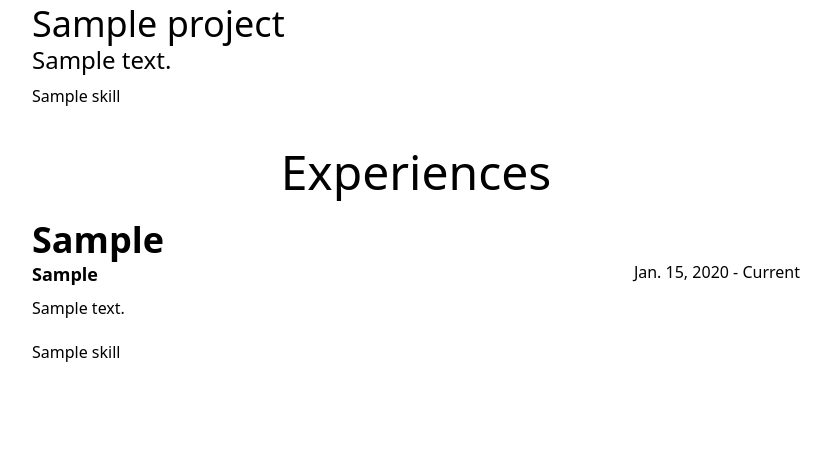
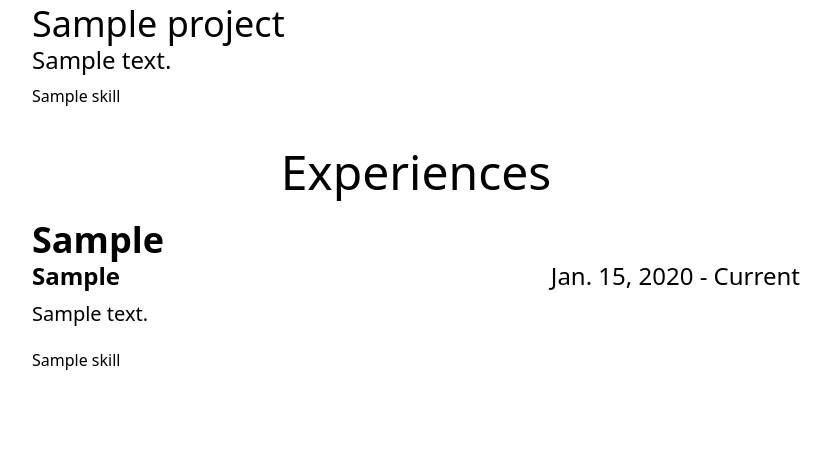
Before and after one commit to mata649/portfolio, a Django app: page / in a window 1280 px wide. Shown: the part 396-848 px from the top of the page, without its empty margins (224-1055 px from the left). Before the commit the page ends 758 px from the top, so only its background shows below. Run offline with Django 5.2, Linux system fonts and the light colour scheme; tables that the repository leaves empty hold one stand-in row (values such as "Sample post"); style sheets or scripts are compiled from the project's sources; parts of the project's set-up code (start-up, migrations or seed data) failed here and were passed over; some libraries are stand-ins or nearby versions.

Commit message:
fix text size

```diff
--- a/apps/portfolio/templates/portfolio/partials/experience_list.html
+++ b/apps/portfolio/templates/portfolio/partials/experience_list.html
@@ -2,9 +2,9 @@
     {% for experience in experiences %}
         <div>
             <h4 class="text-4xl font-semibold">{{ experience.position }}</h4>
-            <div class="flex justify-between"><span class="text-lg font-semibold">{{ experience.company }}</span>
+            <div class="flex justify-between"><span class="text-2xl font-semibold">{{ experience.company }}</span>
                 <div>
-                     <span>
+                     <span class="text-2xl">
                         {{ experience.start_date }} -
                          {% if experience.is_current %}
                              Current
@@ -14,7 +14,7 @@
                          </span>
                 </div>
             </div>
-            <p class="text-justify mt-2">{{ experience.description }}</p>
+            <p class="text-justify mt-2 text-xl">{{ experience.description }}</p>
             <div class="grid grid-cols-3 sm:grid-cols-4 md:grid-cols-6 gap-y-2 mt-5">
                 {% for skill in experience.skills.all %}
                     <span class="badge badge-outline">{{ skill.name }}</span>
```
